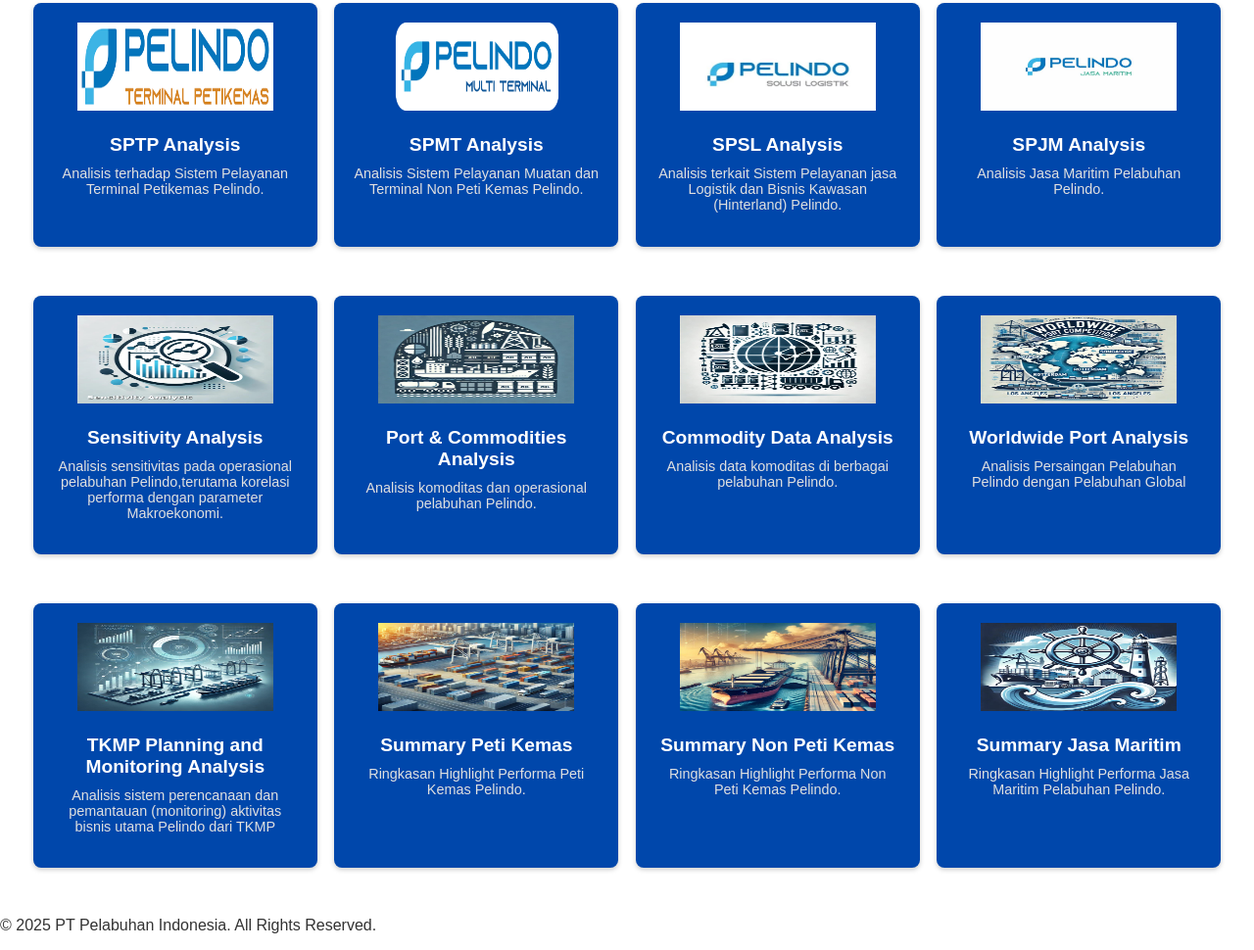
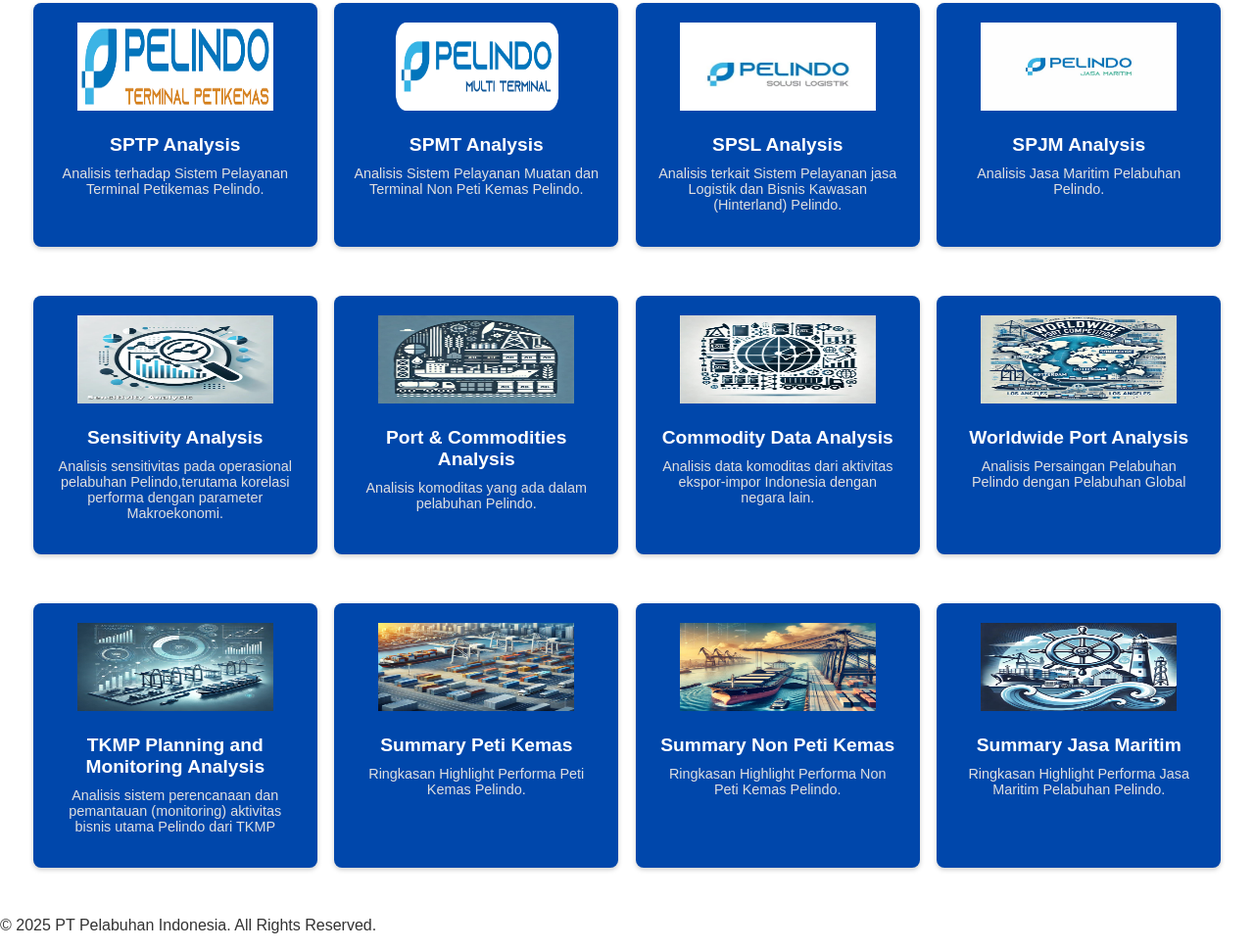
Before and after one commit to fickya1987/tkmp_pelindo_ai_data_analytics, a plain HTML site: page index.html in a window 1280 px wide. Shown: the part 621-1591 px from the top of the page at 98% size. Drawn offline with Linux system fonts and the light colour scheme.

Commit message:
Update index.html

```diff
--- a/index.html
+++ b/index.html
@@ -50,12 +50,12 @@
                 <div class="feature-box" onclick="redirectTo('https://pelindo-port-commodities-analysis.streamlit.app/')">
                     <img src="port_and_commodities.jpg" alt="Port Icon" class="feature-icon">
                     <div class="feature-title">Port & Commodities Analysis</div>
-                    <p class="feature-desc">Analisis komoditas dan operasional pelabuhan Pelindo.</p>
+                    <p class="feature-desc">Analisis komoditas yang ada dalam pelabuhan Pelindo.</p>
                 </div>
                 <div class="feature-box" onclick="redirectTo('https://pelindo-commodity-data.streamlit.app/')">
                     <img src="commodity_data.jpg" alt="Commodity Icon" class="feature-icon">
                     <div class="feature-title">Commodity Data Analysis</div>
-                    <p class="feature-desc">Analisis data komoditas di berbagai pelabuhan Pelindo.</p>
+                    <p class="feature-desc">Analisis data komoditas dari aktivitas ekspor-impor Indonesia dengan negara lain.</p>
                 </div>
                 <div class="feature-box" onclick="redirectTo('https://port-analysis.streamlit.app/')">
                     <img src="worldwide_port_competition.jpg" alt="Monitoring Icon" class="feature-icon">
```
